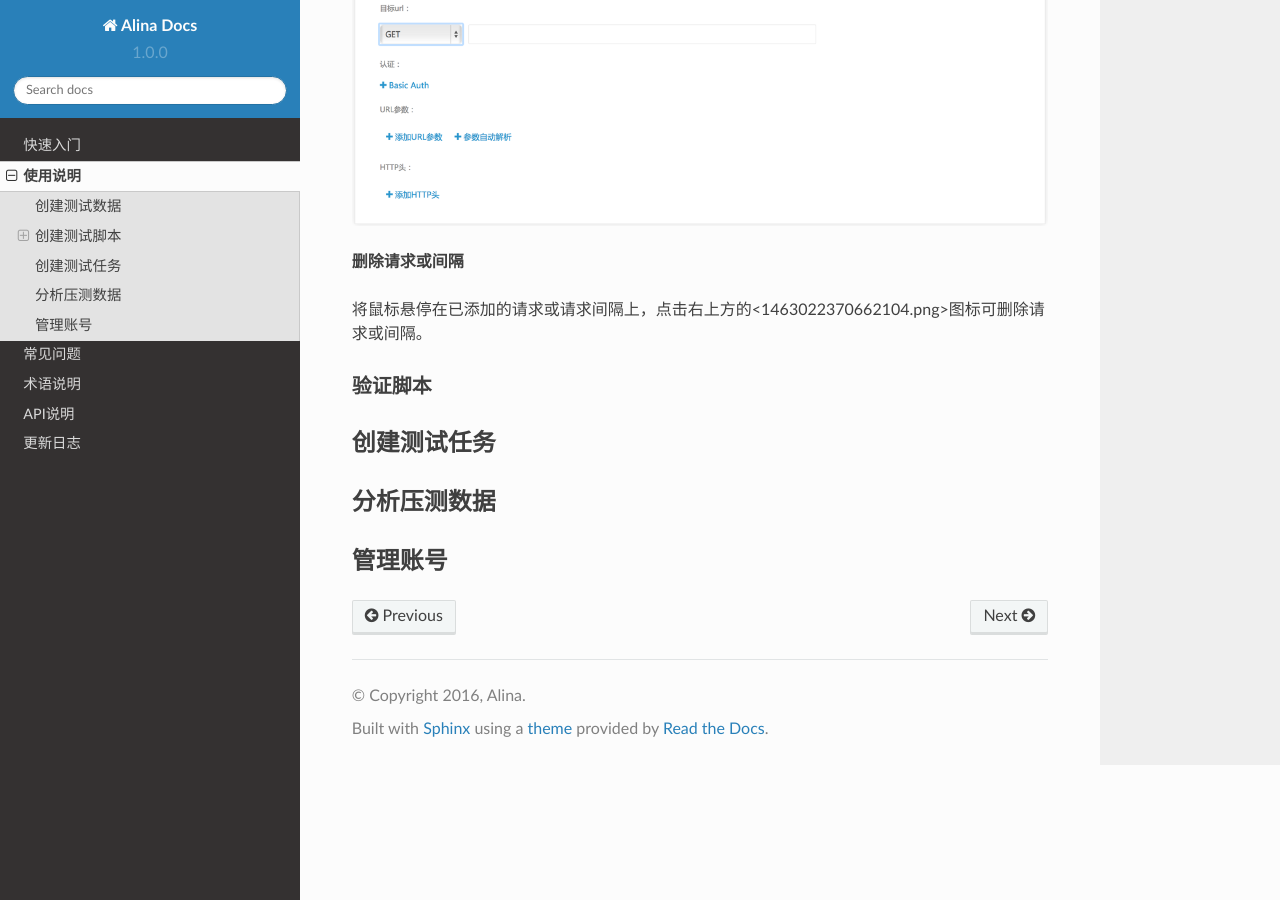
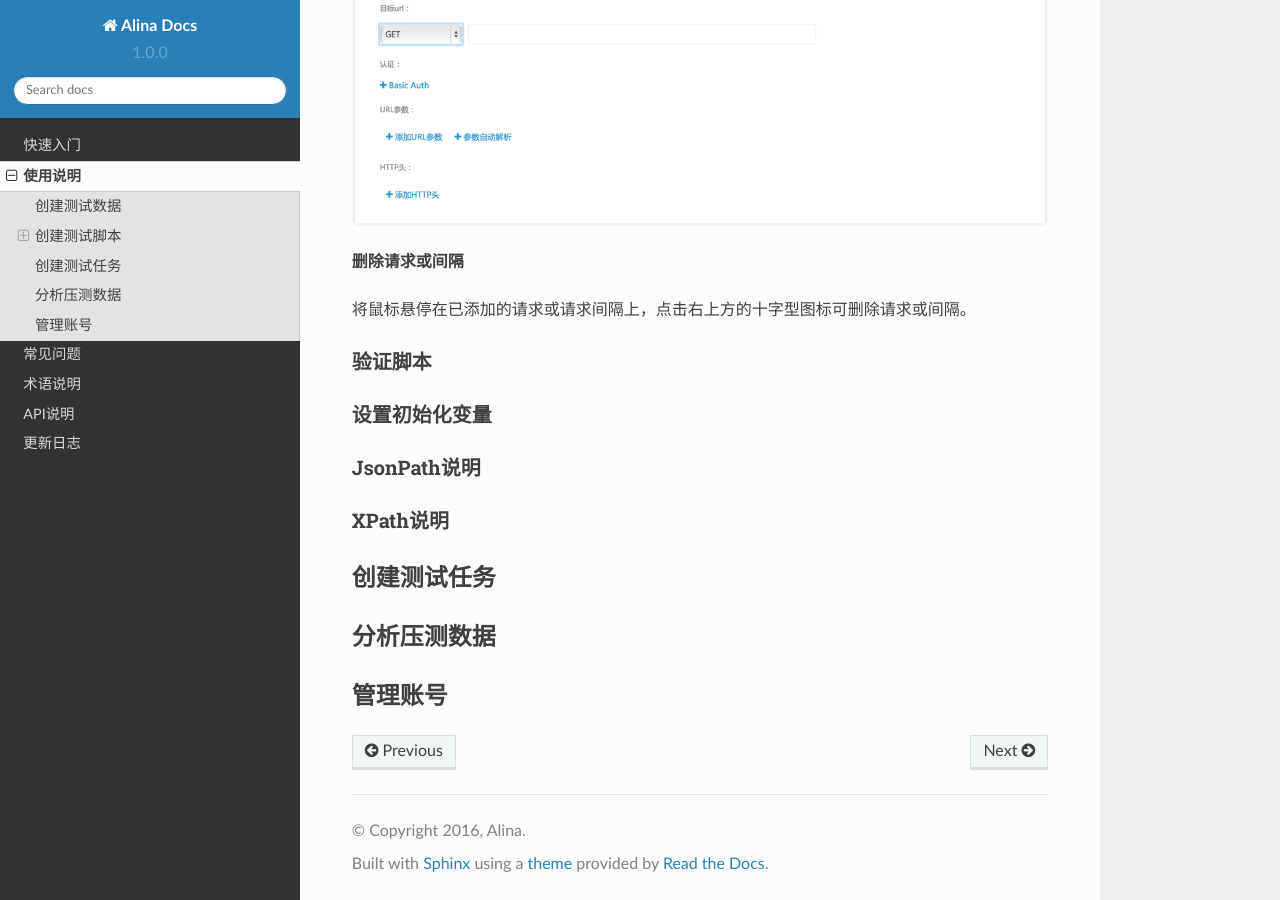
Before and after one commit to AlinaChi/Alina-Docs, a Sphinx documentation site: the page built from source/Tutorials.rst, in a window 1280 px wide and 900 px high, scrolled down 2730 px. Built offline with Sphinx 7.4.7 and the Read the Docs theme 2.0.0, drawn with Linux system fonts in a browser that asks for light colours.

Commit message:
add contents

```diff
--- a/source/Tutorials.rst
+++ b/source/Tutorials.rst
@@ -84,11 +84,20 @@
 
 **删除请求或间隔**
 
-将鼠标悬停在已添加的请求或请求间隔上，点击右上方的<1463022370662104.png>图标可删除请求或间隔。
+将鼠标悬停在已添加的请求或请求间隔上，点击右上方的十字型图标可删除请求或间隔。
 
 
 验证脚本
 ^^^^^^^
+
+设置初始化变量
+^^^^^^^^^^^^
+
+JsonPath说明
+^^^^^^^^^^^^
+
+XPath说明
+^^^^^^^^^
 
 
 创建测试任务
```
